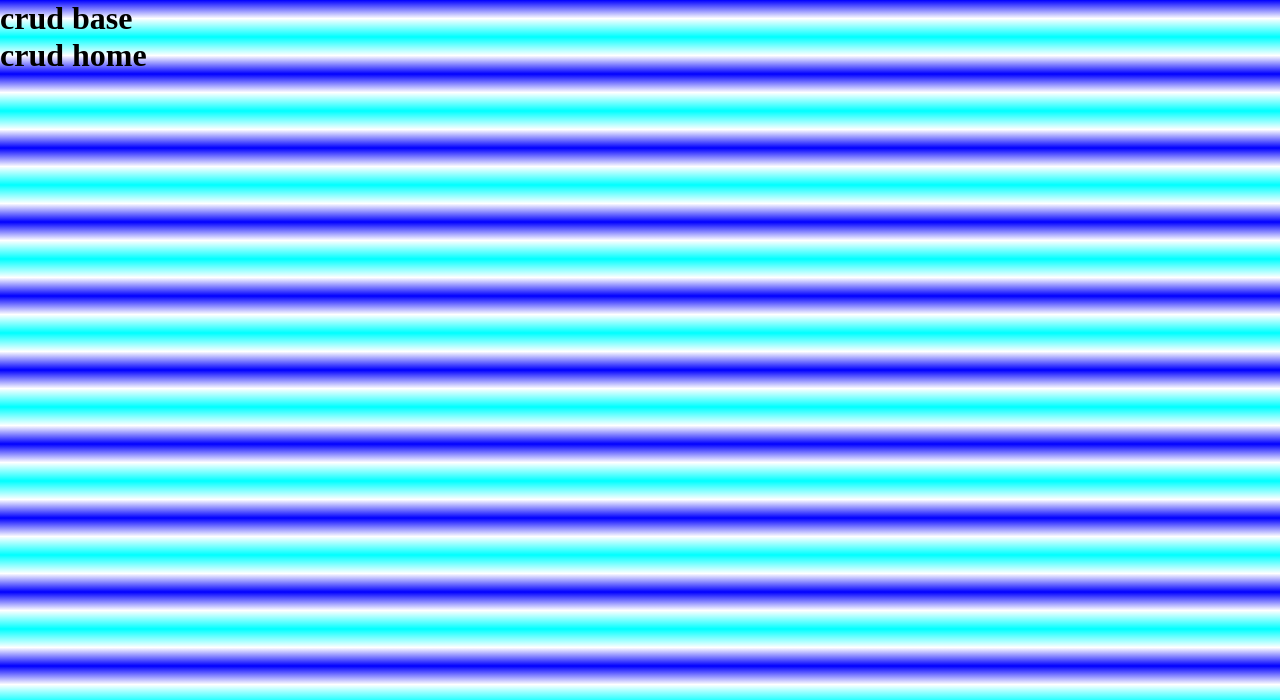
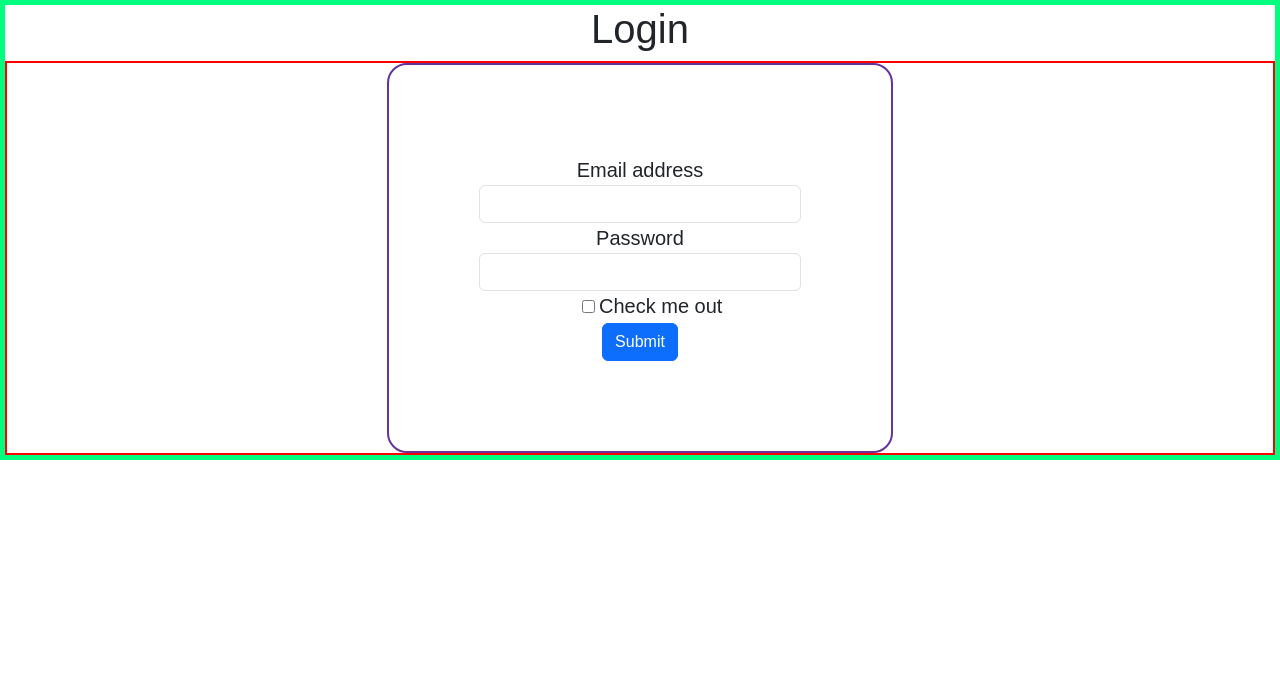
Before and after one commit to TECKNET01/my_first_crud, a Django app: page / in a window 1280 px wide. Shown: the top 700 px of the page. Run offline with Django 5.2, Linux system fonts and the light colour scheme.

Commit message:
css e Login form

```diff
--- a/api/settings.py
+++ b/api/settings.py
@@ -9,7 +9,7 @@ https://docs.djangoproject.com/en/6.0/topics/settings/
 For the full list of settings and their values, see
 https://docs.djangoproject.com/en/6.0/ref/settings/
 """
-
+import os
 from pathlib import Path
 
 # Build paths inside the project like this: BASE_DIR / 'subdir'.
@@ -116,6 +116,7 @@ USE_TZ = True
 # https://docs.djangoproject.com/en/6.0/howto/static-files/
 
 STATIC_URL = 'static/'
+STATIC_ROOT = BASE_DIR / 'staticfiles/'
 STATICFILES_DIRS = [
-    BASE_DIR / "static",
+    BASE_DIR / 'static/',
 ]
--- a/crud/urls.py
+++ b/crud/urls.py
@@ -1,5 +1,9 @@
+from django.conf import settings
+from django.conf.urls.static import static
 from django.urls import path
 from . import views
+
 urlpatterns = [
-    path('', views.home_view, name='home')
-]
+    path('', views.login_view, name='login'),
+    path('home/', views.home_view, name='home')
+] + static(settings.STATIC_URL, document_root=settings.STATIC_ROOT)
--- a/crud/views.py
+++ b/crud/views.py
@@ -1,5 +1,10 @@
 from django.shortcuts import render,redirect
-from django.http import Http404,HttpResponse
+from django.contrib.auth import aauthenticate
+
+
+def login_view(request):
+    return render(request,'crud/login.html')
+
 
 def home_view(request):
     return render(request,'crud/home.html')
--- a/static/css/style.css
+++ b/static/css/style.css
@@ -4,5 +4,31 @@
     box-sizing: border-box;
 }
 body{
-    background-image: linear-gradient(blue,white,cyan,white,blue);
+    border: 5px solid springgreen;
+    font-family: Arial, Helvetica, sans-serif;
 }
+#idformulario{
+    border: 2px solid rebeccapurple;
+    background-color: transparent;
+    border-radius: 20px;
+    text-align: center;
+    margin-left: 30%;
+    width: 40%;
+    padding: 90px;
+
+    .form-check-input{
+        margin-left: 0%;
+        padding: 0%;
+    }
+}
+h1{
+    text-align: center;
+}
+.formulario{
+    display: flex;
+    align-items: center;
+    #form-text{
+        font-size: 20px;
+    }
+    border: 2px solid red;
+}
--- a/templates/crud/base.html
+++ b/templates/crud/base.html
@@ -4,13 +4,16 @@
 <head>
     <meta charset="UTF-8">
     <meta name="viewport" content="width=device-width, initial-scale=1.0">
+    <link rel="stylesheet" href="https://cdn.jsdelivr.net/npm/bootstrap@5.3.8/dist/css/bootstrap.min.css">
     <link rel="stylesheet" href="{% static 'css/style.css' %}">
-    <title>Document</title>
+    <title>Crud Em Python</title>
 </head>
 <body>
-    <h1>crud base</h1>
+
+    <h1>Login</h1>
     {% block content %}
 
     {% endblock content %}
+    <script src="https://cdn.jsdelivr.net/npm/bootstrap@5.3.8/dist/js/bootstrap.bundle.min.js"></script>
 </body>
 </html>
--- a/templates/crud/login.html
+++ b/templates/crud/login.html
@@ -2,5 +2,23 @@
 {% load static %}
 
 {% block content %}
-        <h1>crud LOGIN</h1>
+<div class="formulario">
+    <form action="{% url 'home' %}" method="POST" id="idformulario">
+        {% csrf_token %}
+        <div class="form-group">
+            <label for="exampleInputEmail1" id="form-text">Email address</label>
+            <input type="email" class="form-control" id="exampleInputEmail1" aria-describedby="emailHelp">
+        </div>
+        <div class="form-group">
+            <label for="exampleInputPassword1" id="form-text">Password</label>
+            <input type="password" class="form-control" id="exampleInputPassword1">
+        </div>
+        <div class="form-group form-check">
+            <input type="checkbox"  id="exampleCheck1">
+            <label class="form-check-label" for="exampleCheck1" id="form-text">Check me out</label>
+        </div>
+        <button type="submit" class="btn btn-primary">Submit</button>
+    </form>
+</div>
+
 {% endblock content %}
```
Also changed, not shown: api/urls.py (line endings or trailing spaces), static/img/ChatGPT Image 20 de fev. de 2026, 11_52_23.png (deleted), static/img/ChatGPT Image 20 de fev. de 2026, 11_54_37.png (deleted), static/img/floresta.png (renamed from static/img/ChatGPT Image 25 de jan. de 2026, 14_45_38.png), 2 other files.
